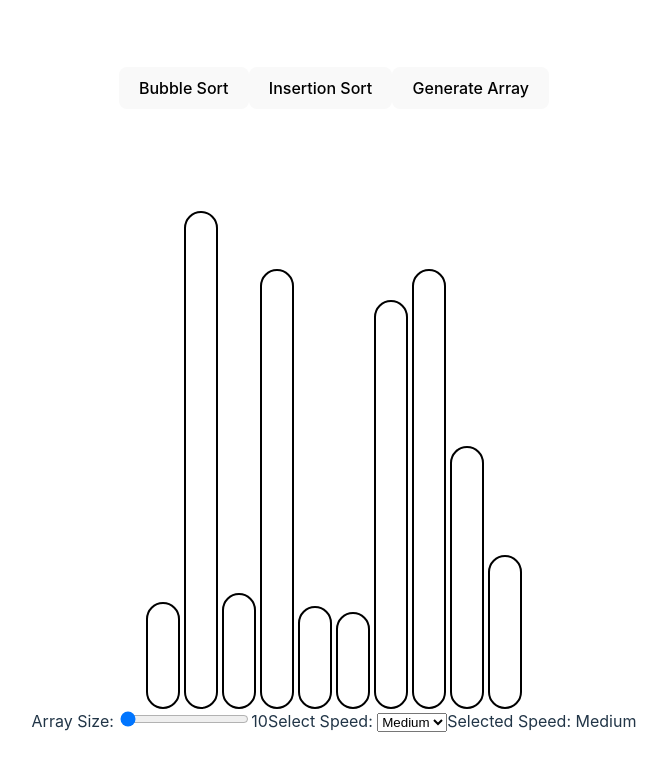
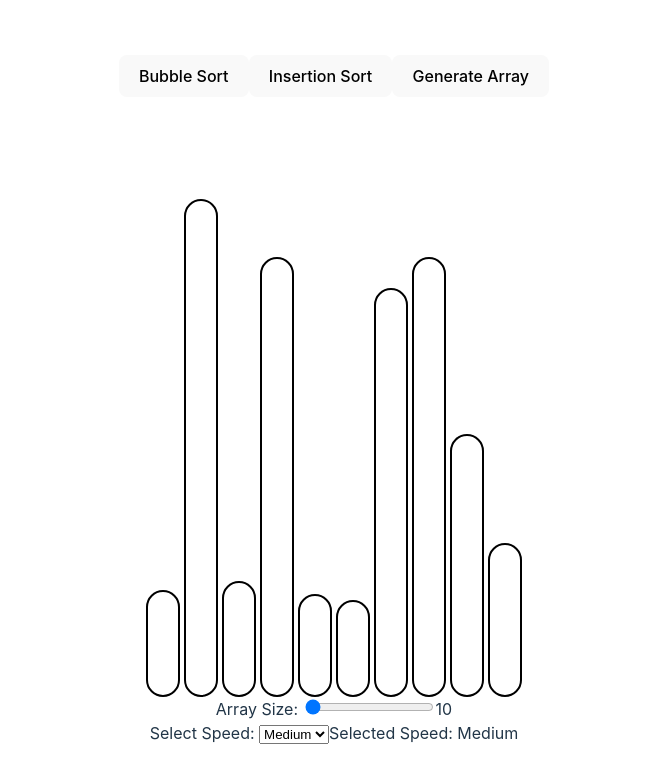
Before and after one commit to Akshat-Kalra/React-Sorting-Visualizer, a React (Vite) app: page / in a window 1280 px wide. Shown: the top 782 px of the page, without its empty margins (306-973 px from the left). Built offline with nearby package versions, Linux system fonts and the light colour scheme.

Commit message:
styling changes

```diff
--- a/src/Components/SortingVisualizer.css
+++ b/src/Components/SortingVisualizer.css
@@ -6,3 +6,14 @@
     width: 100%;
     margin: auto;
   }
+
+.button-container {
+    display: flex;
+    justify-content: space-evenly;
+}
+
+.customize-container {
+    display: flex;
+    flex-direction: column;
+    justify-content: space-between;
+}
--- a/src/Components/SortingVisualizer.jsx
+++ b/src/Components/SortingVisualizer.jsx
@@ -99,9 +99,12 @@ function SortingVisualizer() {
 
   return (
     <>
+        <div className="button-container">
             <button onClick={bubbleSort}>Bubble Sort</button>
             <button onClick={insertionSort}>Insertion Sort</button>
             <button onClick={generateRandomArray}>Generate Array</button>
+        </div>
+
         <div className="array-container">
         {array.map((value, idx) => (
             <ArrayBar key={idx} height={value} color = {idx === activeIndex ? 2 :
@@ -109,6 +112,8 @@ function SortingVisualizer() {
             }/>
         ))}
         </div>
+
+        <div className="customize-container">
             <div>
                 <label htmlFor="arraySizeSlider">Array Size: </label>
                 <input
@@ -121,7 +126,8 @@ function SortingVisualizer() {
                     onChange={handleSliderChange}
                 />
                 <span>{sliderValue}</span>
-
+            </div>
+            <div>
                 <label htmlFor="speedSelector">Select Speed: </label>
                 <select
                     id="speedSelector"
@@ -135,6 +141,7 @@ function SortingVisualizer() {
                 </select>
                 <span>Selected Speed: {speed}</span>
             </div>
+        </div>
     </>
   );
 }
```
Lines whose indentation alone changed are shown as unchanged.
